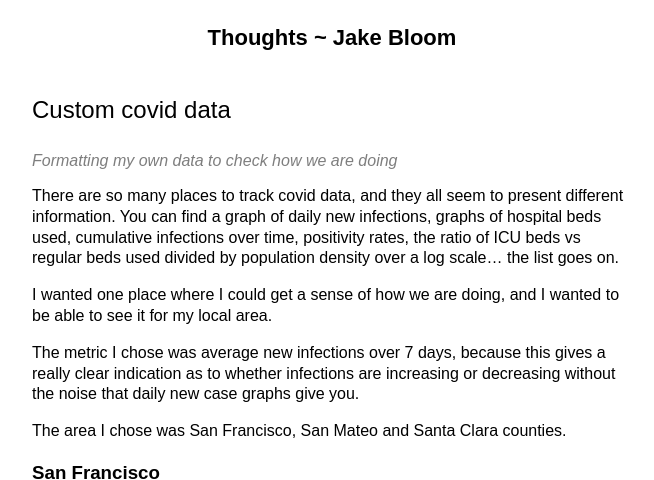
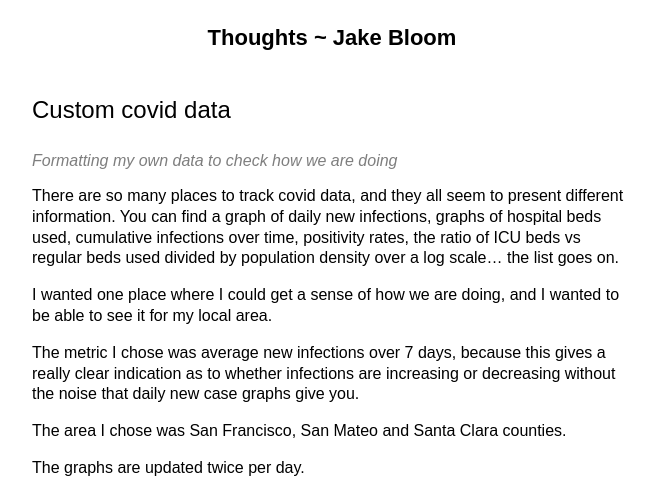
Before and after one commit to jakebloom/thoughts, a Jekyll site: the page built from _posts/2020-07-20-covid.md, in a window 1280 px wide and 900 px high, cut to the strip 0-480 px from the top of the window. Shown: the whole strip, without its empty margins (308-962 px from the left). Built offline with Jekyll 4.4.1, drawn with Linux system fonts in a browser that asks for light colours.

Commit message:
note about updates

```diff
--- a/_posts/2020-07-20-covid.md
+++ b/_posts/2020-07-20-covid.md
@@ -12,6 +12,8 @@ I wanted one place where I could get a sense of how we are doing, and I wanted t
 The metric I chose was average new infections over 7 days, because this gives a really clear indication as to whether infections are increasing or decreasing without the noise that daily new case graphs give you.
 
 The area I chose was San Francisco, San Mateo and Santa Clara counties.
+
+The graphs are updated twice per day.
 
 ### San Francisco
 
```
